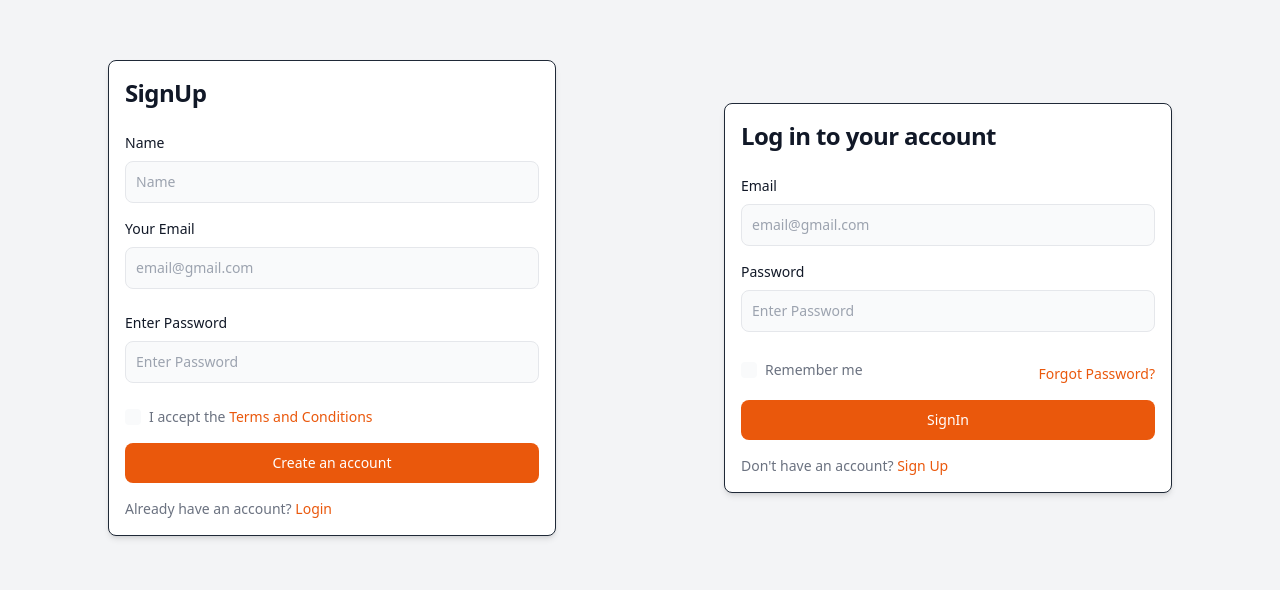
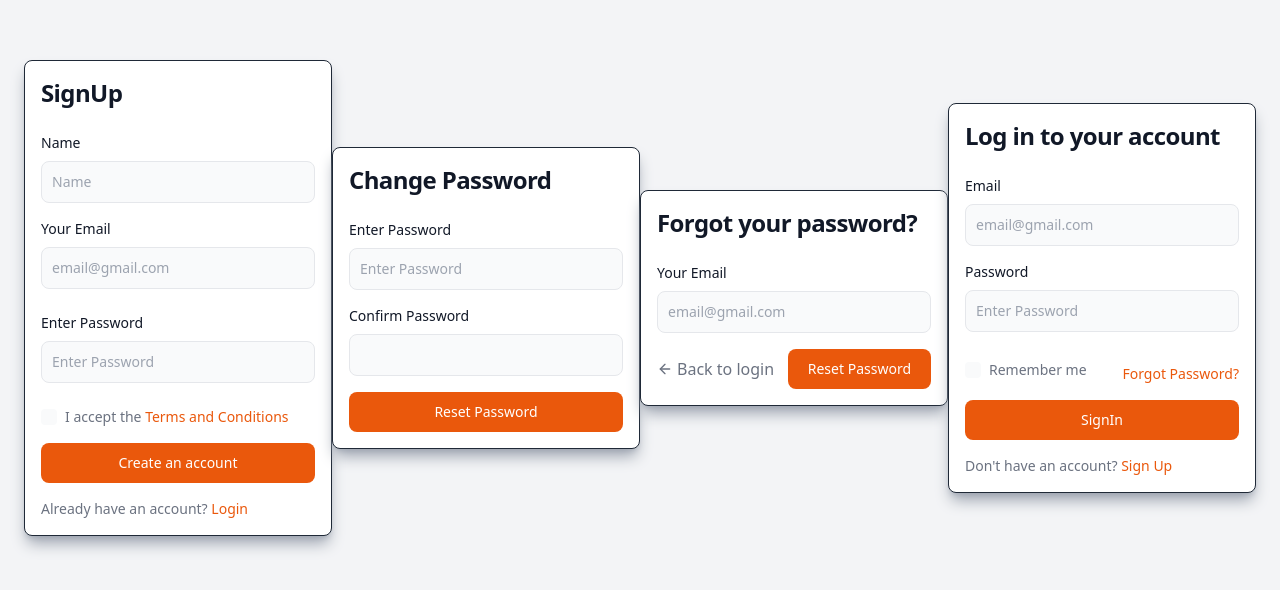
Before and after one commit to bad-Al-code/TailwindCSSComponents, a React (Vite) app: page / in a window 1280 px wide. Shown: the part 102-692 px from the top of the page. Built offline with nearby package versions, Linux system fonts and the light colour scheme.

Commit message:
feat: Create ForgotPasswordPage with form functionality and design updates

```diff
--- a/src/App.tsx
+++ b/src/App.tsx
@@ -1,10 +1,14 @@
-import LoginPage from "./pages/LoginPage";
-import SignupPage from "./pages/SignupPage";
+import ForgotPasswordPage from "./pages/auth/ForgotPasswordPage";
+import LoginPage from "./pages/auth/LoginPage";
+import ResetPasswordPage from "./pages/auth/ResetPasswordPage";
+import SignupPage from "./pages/auth/SignupPage";
 
 const App: React.FC = () => {
   return (
-    <div className="flex items-center justify-center min-h-screen bg-gray-100 dark:bg-gray-900 p-6">
+    <div className="flex items-center justify-center min-h-screen bg-gray-100 dark:bg-gray-800 p-6">
       <SignupPage />
+      <ResetPasswordPage />
+      <ForgotPasswordPage />
       <LoginPage />
     </div>
   );
--- a/src/components/PasswordStrengthProgressBar.tsx
+++ b/src/components/PasswordStrengthProgressBar.tsx
@@ -98,7 +98,6 @@ const PasswordStrengthMeter: React.FC = () => {
         </div>
 
         <ul className="mt-4 text-sm text-gray-300">
-          gin
           {requirements.map((req, index) => (
             <li key={index} className="flex items-center">
               <span
--- /dev/null
+++ b/src/components/forms/BackToLogin.tsx
@@ -0,0 +1,24 @@
+import React from "react";
+import { FiArrowLeft } from "react-icons/fi";
+
+interface BackToLoginProps {
+  onClick: () => void;
+  label?: string;
+}
+
+const BackToLogin: React.FC<BackToLoginProps> = ({
+  onClick,
+  label = "Back to login",
+}) => {
+  return (
+    <button
+      onClick={onClick}
+      className="flex items-center text-gray-500 hover:underline focus:outline-none"
+    >
+      <FiArrowLeft className="mr-1" />
+      {label}
+    </button>
+  );
+};
+
+export default BackToLogin;
--- a/src/components/forms/FormWrapper.tsx
+++ b/src/components/forms/FormWrapper.tsx
@@ -5,7 +5,7 @@ interface FormWrapperProps {
 
 const FormWrapper: React.FC<FormWrapperProps> = ({ title, children }) => {
   return (
-    <div className="space-y-4 md:space-y-6 max-w-md w-full mx-auto p-4  bg-white rounded-lg shadow-md border border-gray-800 dark:border md:mt-0 sm:max-w-md xl:p-4 dark:bg-gray-800 dark:border-gray-700">
+    <div className="space-y-4 md:space-y-6 max-w-md w-full mx-auto p-4 bg-white rounded-lg shadow-lg dark:shadow-xl shadow-gray-400 dark:shadow-gray-900 border border-gray-800 dark:border-gray-700 md:mt-0 sm:max-w-md xl:p-4 dark:bg-gray-800">
       <h2 className="text-2xl font-bold leading-tight tracking-tight text-gray-900 md:text-2xl dark:text-white">
         {title}
       </h2>
--- /dev/null
+++ b/src/pages/auth/ForgotPasswordPage.tsx
@@ -0,0 +1,48 @@
+import { useState } from "react";
+import Button from "../../components/Button";
+import FormWrapper from "../../components/forms/FormWrapper";
+import Input from "../../components/forms/Input";
+import BackToLogin from "../../components/forms/BackToLogin";
+
+const ForgotPasswordPage: React.FC = () => {
+  const [formData, setFormData] = useState({
+    email: "",
+    termsAccepted: false,
+  });
+
+  const handleSubmit = (e: React.FormEvent) => {
+    e.preventDefault();
+  };
+  const handleInputChange = (e: React.ChangeEvent<HTMLInputElement>) => {
+    const { name, value } = e.target;
+    setFormData((prevData) => ({
+      ...prevData,
+      [name]: value,
+    }));
+  };
+  const handleBackToLogin = () => {};
+
+  return (
+    <FormWrapper title="Forgot your password?">
+      <form onSubmit={handleSubmit}>
+        <Input
+          label="Your Email"
+          type="email"
+          name="email"
+          placeholder="email@gmail.com"
+          required
+          fullWidth
+          value={formData.email}
+          onChange={handleInputChange}
+        />
+
+        <div className="flex justify-between items-center w-full mt-4">
+          <BackToLogin onClick={handleBackToLogin} />
+          <Button type="submit" label="Reset Password" variant="filled" />
+        </div>
+      </form>
+    </FormWrapper>
+  );
+};
+
+export default ForgotPasswordPage;
--- /dev/null
+++ b/src/pages/auth/ResetPasswordPage.tsx
@@ -0,0 +1,50 @@
+import { useState } from "react";
+import Button from "../../components/Button";
+import PasswordStrengthMeter from "../../components/PasswordStrengthProgressBar";
+import FormWrapper from "../../components/forms/FormWrapper";
+import Input from "../../components/forms/Input";
+
+const ResetPasswordPage: React.FC = () => {
+  const [formData, setFormData] = useState({
+    password: "",
+  });
+
+  const handleSubmit = (e: React.FormEvent) => {
+    e.preventDefault();
+  };
+  const handleInputChange = (e: React.ChangeEvent<HTMLInputElement>) => {
+    const { name, value } = e.target;
+    setFormData((prevData) => ({
+      ...prevData,
+      [name]: value,
+    }));
+  };
+
+  return (
+    <FormWrapper title="Change Password">
+      <form onSubmit={handleSubmit}>
+        <PasswordStrengthMeter />
+
+        <Input
+          label="Confirm Password"
+          type="password"
+          name="password"
+          required
+          fullWidth
+          value={formData.password}
+          onChange={handleInputChange}
+        />
+
+        <Button
+          type="submit"
+          label="Reset Password"
+          variant="filled"
+          fullWidth
+          className="mt-4"
+        />
+      </form>
+    </FormWrapper>
+  );
+};
+
+export default ResetPasswordPage;
```
Also changed, not shown: src/pages/auth/LoginPage.tsx (renamed from src/pages/LoginPage.tsx, +6 -6 lines), src/pages/auth/SignupPage.tsx (renamed from src/pages/SignupPage.tsx, +6 -6 lines).
